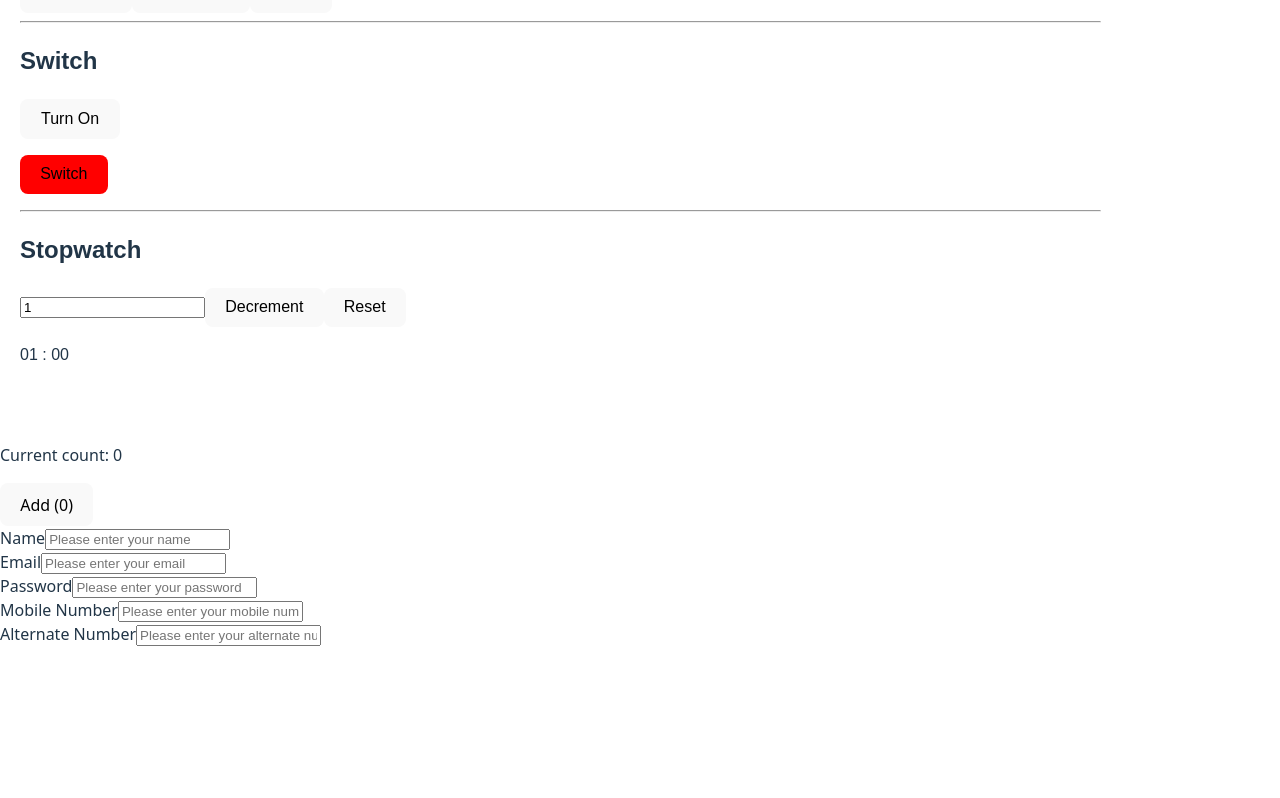
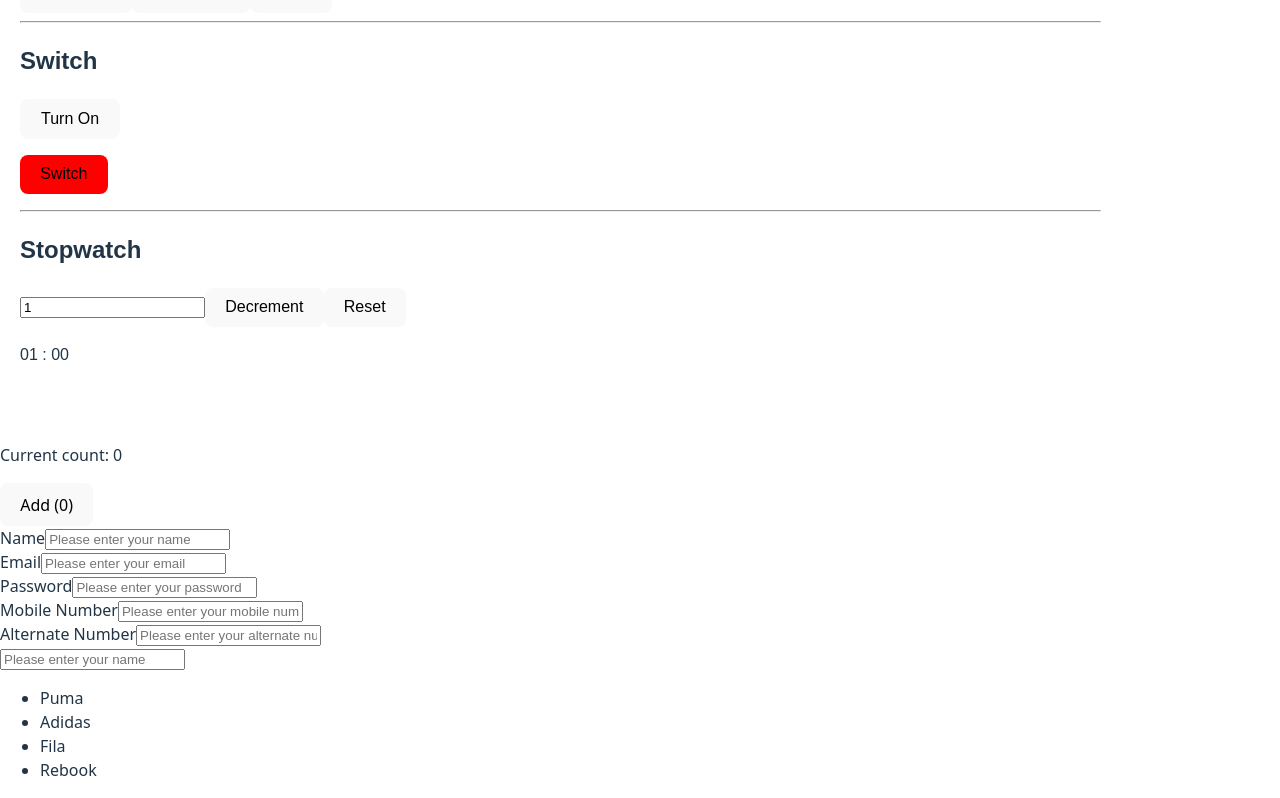
Before and after one commit to Kartavikoya/React-app, a React (Vite) app: page / in a window 1280 px wide. Shown: the part 307-1105 px from the top of the page. Before the commit the page ends 953 px from the top, so only its background shows below. Built offline with nearby package versions, Linux system fonts and the light colour scheme.

Commit message:
BrandFilter example

```diff
--- a/src/App.jsx
+++ b/src/App.jsx
@@ -1,6 +1,7 @@
 import UseStateExamples from './hooks/useState/UseStateExample.jsx'
 import Props from './hooks/useState/Props.jsx'
 import Obj from './hooks/useState/UpdatingObjects.jsx';
+import Brand from './hooks/useState/BrandFilter.jsx';
 
 function App() {
   return (
@@ -9,6 +10,7 @@ function App() {
       <UseStateExamples />
       <Props />
       <Obj/>
+      <Brand/>
     </>
   );
 }
--- /dev/null
+++ b/src/hooks/useState/BrandFilter.jsx
@@ -0,0 +1,38 @@
+import { useState } from "react";
+
+// props component with increment behavior
+const AllBrand =  [
+    {id: "1", brandName: 'Puma'},
+    {id: "2", brandName: 'Adidas'},
+    {id: "3", brandName: 'Fila'},
+    {id: "4", brandName: 'Rebook'}
+];
+
+function Brand() {
+    const [search, setSearch] = useState();
+    const [brands, setBrands] = useState(AllBrand);
+
+    const onSearchChange = (e) => {
+        const newSearch = e.target.value;
+        setSearch(newSearch);
+        const filterBrands = AllBrand.filter(brand =>
+            brand.brandName.toLowerCase().includes(newSearch.toLowerCase())
+        );
+        setBrands(filterBrands);
+        // console.log(filterBrands);
+    }
+
+  return (
+    <>
+        <input onChange={onSearchChange} placeholder="Please enter your name" />
+        <ul>
+            {
+                brands.map(brand => <li key={brand.id}>{brand.brandName}</li>)
+            }
+        </ul>
+
+    </>
+  );
+}
+
+export default Brand;
```
